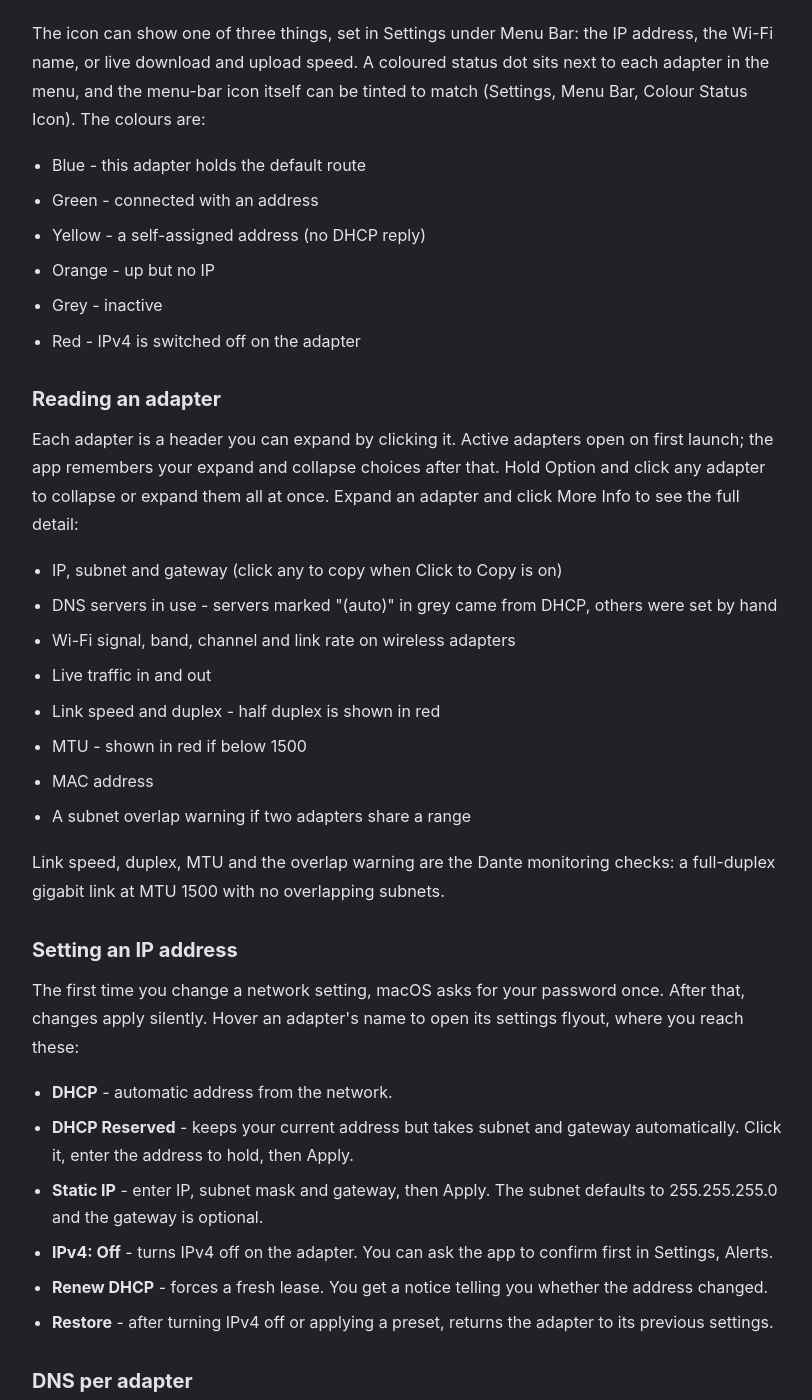
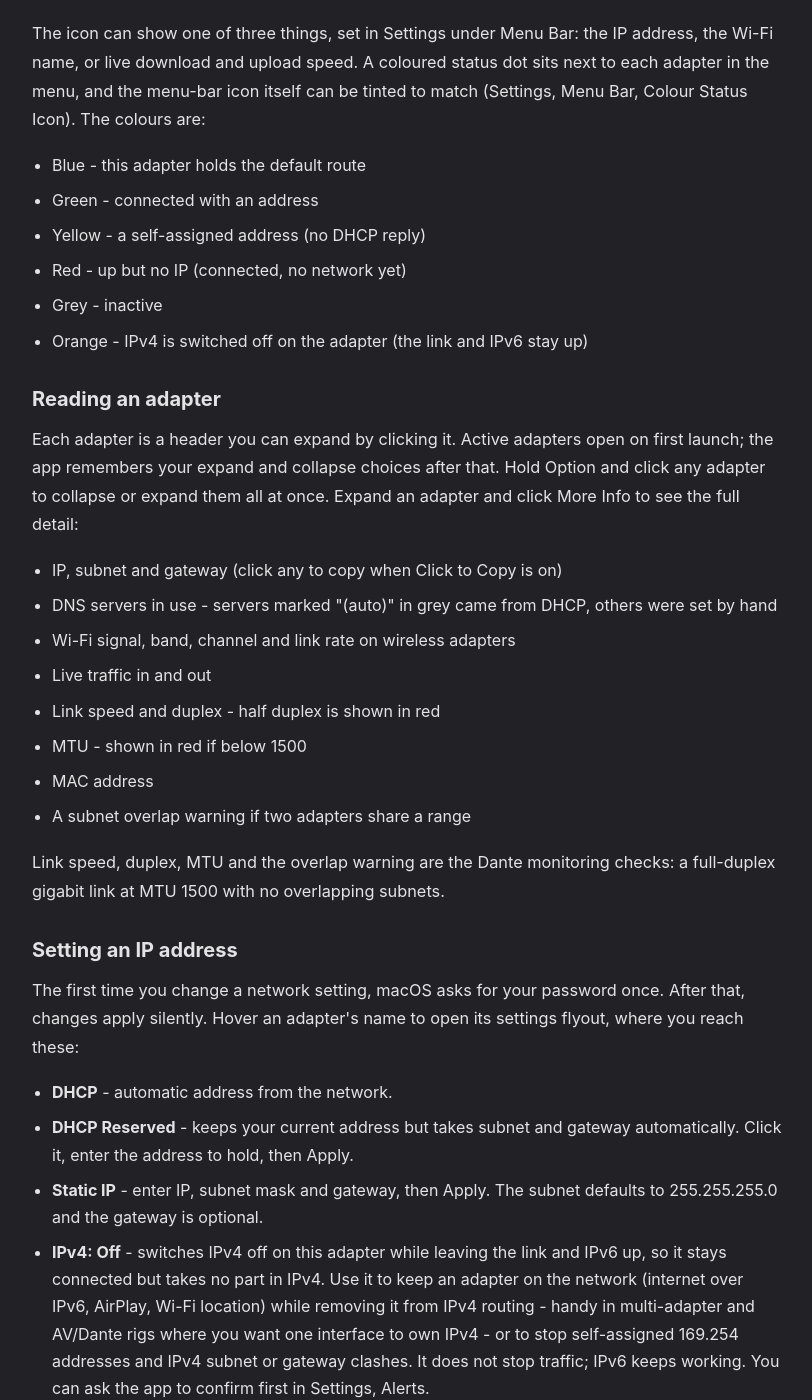
Before and after one commit to BSKapps/bskapps.github.io, a Jekyll site: the page articles/quicker-ip-guide/index.html, which Jekyll copies as it is, in a window 1280 px wide and 1400 px high, scrolled down 356 px. Shown: the whole window, without its empty margins (232-1044 px from the left). Built offline with Jekyll 4.4.1, drawn with Linux system fonts in a browser that asks for light colours.

Commit message:
Quicker IP guide: swap active-no-IP (red) and IPv4-off (orange) dot colours; expand the IPv4 Off explanation

```diff
--- a/articles/quicker-ip-guide/index.html
+++ b/articles/quicker-ip-guide/index.html
@@ -29,9 +29,9 @@
                 <li>Blue - this adapter holds the default route</li>
                 <li>Green - connected with an address</li>
                 <li>Yellow - a self-assigned address (no DHCP reply)</li>
-                <li>Orange - up but no IP</li>
+                <li>Red - up but no IP (connected, no network yet)</li>
                 <li>Grey - inactive</li>
-                <li>Red - IPv4 is switched off on the adapter</li>
+                <li>Orange - IPv4 is switched off on the adapter (the link and IPv6 stay up)</li>
             </ul>
 
             <h2>Reading an adapter</h2>
@@ -54,7 +54,7 @@
                 <li><strong>DHCP</strong> - automatic address from the network.</li>
                 <li><strong>DHCP Reserved</strong> - keeps your current address but takes subnet and gateway automatically. Click it, enter the address to hold, then Apply.</li>
                 <li><strong>Static IP</strong> - enter IP, subnet mask and gateway, then Apply. The subnet defaults to 255.255.255.0 and the gateway is optional.</li>
-                <li><strong>IPv4: Off</strong> - turns IPv4 off on the adapter. You can ask the app to confirm first in Settings, Alerts.</li>
+                <li><strong>IPv4: Off</strong> - switches IPv4 off on this adapter while leaving the link and IPv6 up, so it stays connected but takes no part in IPv4. Use it to keep an adapter on the network (internet over IPv6, AirPlay, Wi-Fi location) while removing it from IPv4 routing - handy in multi-adapter and AV/Dante rigs where you want one interface to own IPv4 - or to stop self-assigned 169.254 addresses and IPv4 subnet or gateway clashes. It does not stop traffic; IPv6 keeps working. You can ask the app to confirm first in Settings, Alerts.</li>
                 <li><strong>Renew DHCP</strong> - forces a fresh lease. You get a notice telling you whether the address changed.</li>
                 <li><strong>Restore</strong> - after turning IPv4 off or applying a preset, returns the adapter to its previous settings.</li>
             </ul>
```
